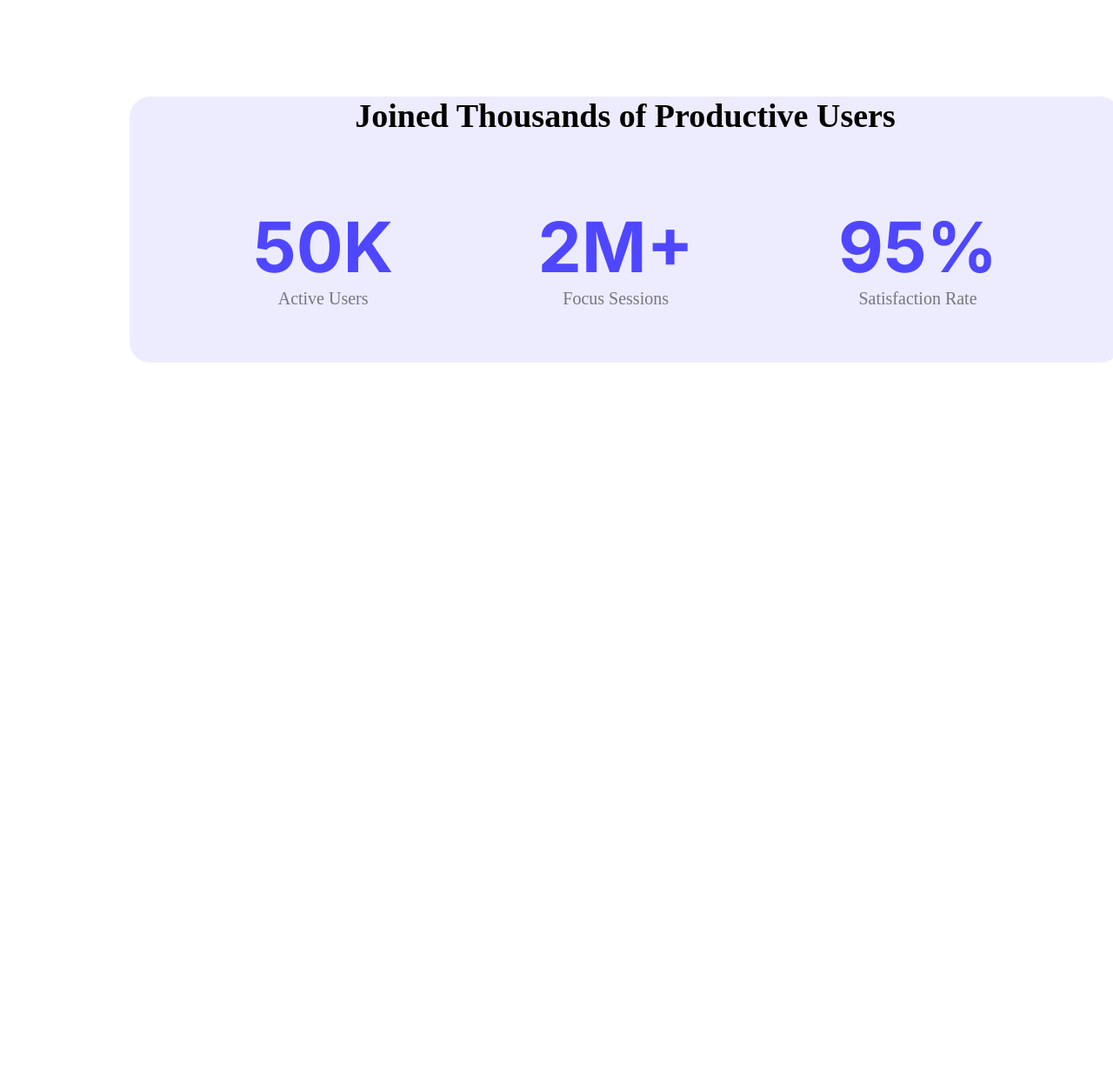
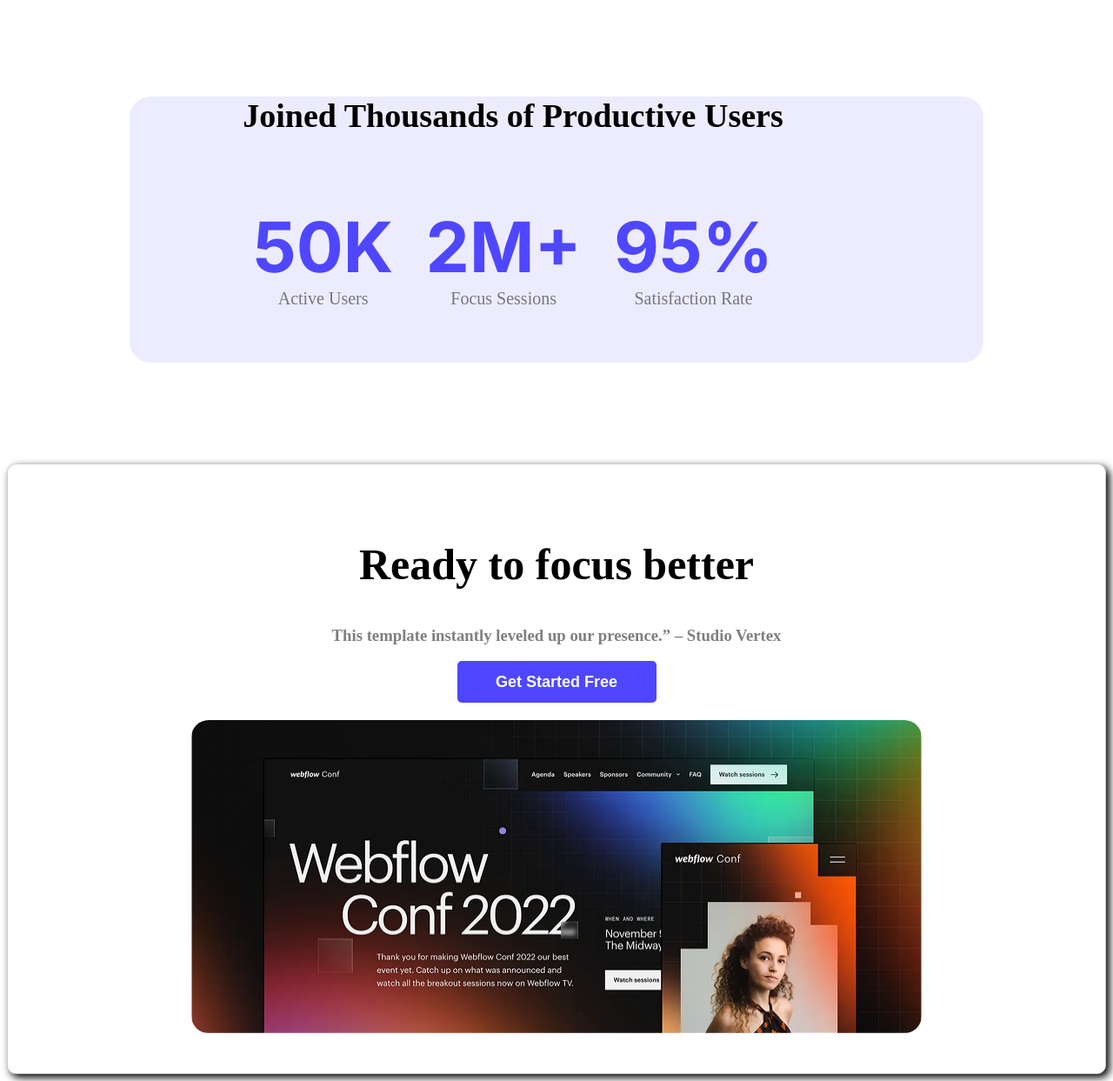
Before and after one commit to shezan-223/ph-first-assignment1, a plain HTML site: page index.html in a window 1280 px wide. Shown: the part 892-2135 px from the top of the page at 87% size. Before the commit the page ends 1425 px from the top, so only its background shows below. Drawn offline with Linux system fonts and the light colour scheme.

Commit message:
third commit

```diff
--- a/index.html
+++ b/index.html
@@ -54,14 +54,55 @@
             <h2 class="head-num inter-normal">95%</h2>
             <h4 class="sub-num">Satisfaction Rate</h4>
         </div>
+    </div>
+</div>
+
+<!--<section class="card-section ">
+    <h2>What our users say</h2>
+    <div class="full-container">
+     <div class="card-container">
+     <img src="/Assets/icon-star.png">
+     <img src="/Assets/icon-star.png">
+     <img src="/Assets/icon-star.png">
+     <img src="/Assets/icon-star.png"> </div>
+     <h5 class="head-review">Loved by Designers</h5>
+     <h6 class="sub-review">This template instantly leveled up our presence.” – Studio Vertex</h6>
+     <div class="reviewer">
+        <img src="/Assets/avatar.png" alt="">
+        <P>Jesika<br>
+         Date</P> </div>
+
+     <div class="card-container">
+     <img src="/Assets/icon-star.png">
+     <img src="/Assets/icon-star.png">
+     <img src="/Assets/icon-star.png">
+     <img src="/Assets/icon-star.png"> </div>
+     <h5 class="head-review">Loved by Designers</h5>
+     <h6 class="sub-review">This template instantly leveled up our presence.” – Studio Vertex</h6>
+     <div class="reviewer">
+        <img src="/Assets/avatar.png" alt="">
+        <P>Jesika<br>
+         Date</P> </div>
 
 
-    </div>
+
+</div>
+</div> !-->
 
 
 
 
-</div>
+</section>
+ <div class="focus">
+   <div class="inside-focus">
+    <h2 class="ready-text"> Ready to focus better</h2>
+    <h3 class="temp-text" >  This template instantly leveled up our presence.” – Studio Vertex</h3>
+    <button class="launch-live">Get Started Free</button>
+    <img src="/Assets/wc-big.png">
+   </div>
+
+
+ </div>
 
 
 
--- a/styles.css
+++ b/styles.css
@@ -49,15 +49,17 @@
    /*main part styling */
     .main-part{
       display: flex;
-      width: 1140px; height: 328px;
+    height: 328px;
       margin:105px 141px ;
       justify-content: space-between;
       align-items: center;
+      align-content: center; margin-right: 0px;
+      padding-right: 150px;
 
 
     }
   .first-part{
-    width: 517px; height: 49;
+    width: 517px; height: 49; align-items: center; justify-content: center;
 
   }
 
@@ -81,9 +83,9 @@
    /*main page styling */
     .main-page{
       margin: 116px 141px;
-      width: 1140px; height: 306px;
+       height: 306px;
       background-color: rgba(78, 71, 255, 0.1);
-      border-radius: 24px;
+      border-radius: 24px; padding-right: 100px;
     }
  .page-text{
   justify-items: center; text-align: center;
@@ -105,3 +107,50 @@
     color:rgba(0, 0, 0, 0.5) ;
     margin-top: 0%;
   }
+
+  /*.card-container {
+    display: flex;
+
+  }
+  .card-section h2{
+    text-align: center; height: 49px; font-size: 42px; font-weight: bold;
+  }
+  .card-container img{
+    width:15px ; height: 20px;
+  }
+.head-review{
+  font-size: 20px; font-weight: 400px;
+}
+  .sub-review{
+    font: 16px; font-weight: 400; text-align:left;
+  }
+  .full-container{
+     width: 300px; height: 243px;  display: flex; justify-content: space-between;  background-color: aliceblue;
+    }
+
+   .reviewer img{
+    width: 40px;height: 40px;
+   }
+    .reviewer{ align-items: center ;
+    }
+
+  .card-container{}*/
+
+
+   .inside-focus img{ display: block; width: 840px; height: 360px; margin-top: 20px;
+
+   }
+  .focus{ display: flex;
+    justify-content: center;
+    align-items: center;
+    height: 700px;
+    text-align: center; background-color: #FFFFFF;
+    border: 1px solid rgb(212, 205, 205); border-radius: 10px; box-shadow:4px 4px 10px black ;
+  }
+  .ready-text{
+    font-size: 50px;
+    font-weight: bold;
+  }
+  .temp-text{
+    color: rgba(0, 0, 0, 0.5);
+  }
```
